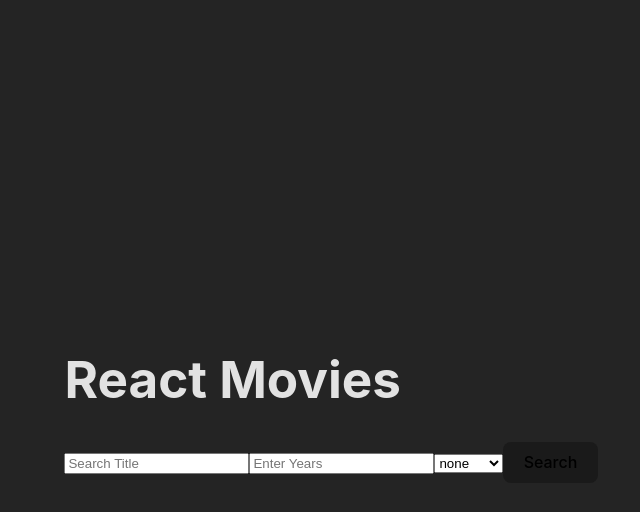
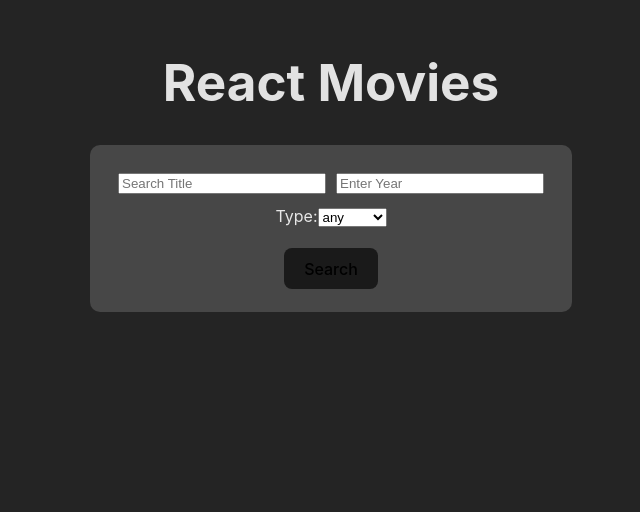
Before and after one commit to IssiahB/MovieSearcher, a React (Vite) app in the folder frontend/: page / in a window 1280 px wide. Shown: the top 512 px of the page, without its empty margins (309-949 px from the left). Built offline with nearby package versions, Linux system fonts and the light colour scheme.

Commit message:
Basic Website Features Completed

```diff
--- a/frontend/src/components/App.jsx
+++ b/frontend/src/components/App.jsx
@@ -5,6 +5,7 @@ import { SearchResponseProvider } from '../contexts/SearchResponseContext';
 
 import HomePage from '../pages/HomePage';
 import SearchPage from '../pages/SearchPage';
+import DetailPage from '../pages/DetailPage';
 
 function App() {
 
@@ -15,6 +16,7 @@ function App() {
           <Routes>
             <Route path="/" element={<HomePage />} />
             <Route path="/search" element={<SearchPage />} />
+            <Route path="/detail" element={<DetailPage />} />
           </Routes>
         </SearchResponseProvider>
       </SearchProvider>
--- a/frontend/src/components/CardBoard.jsx
+++ b/frontend/src/components/CardBoard.jsx
@@ -6,15 +6,25 @@ import "../styles/cards.css";
 
 function CardBoard(props) {
     const responses = props.cardItems;
+
+    function handleClick(event) {
+        const cardId = event.target.id;
+        const cardData = responses[cardId];
+
+        console.log(cardData);
+    }
+
     return (
         <div className="board-container">
             {responses.map((reply, index) => (
                 <article key={index} className="card">
-                    <img src={(reply.Poster === "N/A") ? ImageNotFound : reply.Poster} />
+                    <div className="card-image">
+                        <img src={(reply.Poster === "N/A") ? ImageNotFound : reply.Poster} />
+                    </div>
                     <h3>{reply.Title}</h3>
                     <div>
                         <p>Year: {reply.Year}</p>
-                        <button>Select</button>
+                        <button onClick={handleClick} id={index}>Select</button>
                     </div>
                 </article>
             ))}
--- a/frontend/src/components/SearchBar.jsx
+++ b/frontend/src/components/SearchBar.jsx
@@ -11,7 +11,7 @@ function SearchBar(props) {
     const [response, setResponse] = useSearchResponseContext();
 
     const [searchInput, setSearchInput] = useState("");
-    const [typeInput, setTypeInput] = useState("none");
+    const [typeInput, setTypeInput] = useState("any");
     const [yearInput, setYearInput] = useState("");
     const updateSearchInput = (event) => setSearchInput(event.target.value);
     const updateTypeInput = (event) => setTypeInput(event.target.value);
@@ -23,7 +23,7 @@ function SearchBar(props) {
         const searchBody = {
             search: searchInput,
             year: (!yearInput) ? "none" : yearInput,
-            type: typeInput,
+            type: (typeInput === "any") ? "none" : typeInput,
             shouldSave: true
         }
         setSearch(searchBody);
@@ -48,6 +48,7 @@ function SearchBar(props) {
     return (
         <div className="search-bar">
             <form onSubmit={handleSearch}>
+                <div className="inputs">
                     <input
                         name="searchInput"
                         type="text"
@@ -62,14 +63,20 @@ function SearchBar(props) {
                         type="year"
                         value={yearInput}
                         onChange={updateYearInput}
-                    placeholder="Enter Years"
+                        placeholder="Enter Year"
                         />
+                </div>
+                <div className="type">
+                    <label>
+                        Type:
                         <select name="typeInput" value={typeInput} onChange={updateTypeInput}>
-                    <option>none</option>
+                            <option>any</option>
                             <option>movie</option>
                             <option>series</option>
                             <option>episode</option>
                         </select>
+                    </label>
+                </div>
 
                 <button type="submit" >Search</button>
             </form>
--- /dev/null
+++ b/frontend/src/pages/DetailPage.jsx
@@ -0,0 +1,7 @@
+import React from 'react';
+
+function DetailPage(props) {
+
+}
+
+export default DetailPage;
--- a/frontend/src/styles/cards.css
+++ b/frontend/src/styles/cards.css
@@ -1,8 +1,27 @@
 .board-container {
-
+    display: grid;
+    gap: 1rem;
+    grid-template-columns: repeat(auto-fit, minmax(300px, 1fr));
+    padding: 10px;
+    margin-top: 20px;
 }
 
-img {
+.card {
+    text-align: center;
+}
+
+.card-image {
+    display: flex;
+    height: 444px;
+    align-items: center;
+    justify-content: center;
+}
+
+.card-image img {
+    border: 1px solid white;
+    border-radius: 10px;
+    min-width: 200px;
     max-width: 300px;
+    min-height: 333px;
     max-height: 444px;
 }
--- a/frontend/src/styles/index.css
+++ b/frontend/src/styles/index.css
@@ -26,16 +26,17 @@ a:hover {
 
 body {
   margin: 0;
-  display: flex;
-  place-items: center;
-  justify-content: center;
-  min-width: 320px;
-  min-height: 100vh;
+  min-width: 300px;
+}
+
+.App {
+  padding: 20px 5vw;
 }
 
 h1 {
   font-size: 3.2em;
   line-height: 1.1;
+  text-align: center;
 }
 
 button {
--- a/frontend/src/styles/searchBar.css
+++ b/frontend/src/styles/searchBar.css
@@ -0,0 +1,26 @@
+.search-bar {
+    display: flex;
+    justify-content: center;
+    text-align: center;
+}
+
+.search-bar form {
+    padding: 2%;
+    background-color: #474747;
+    border-radius: 10px;
+}
+
+.search-bar .inputs > input {
+    margin: 5px 5px;
+    width: 200px;
+}
+
+.search-bar .type {
+    display: flex;
+    justify-content: center;
+    margin: 5px 0 20px 0;
+}
+
+.search-bar .type > * {
+    margin: 0 5px;
+}
```
Also changed, not shown: 1 other file (tests, documents, lock files or other folders). Lines whose indentation alone changed are shown as unchanged.
